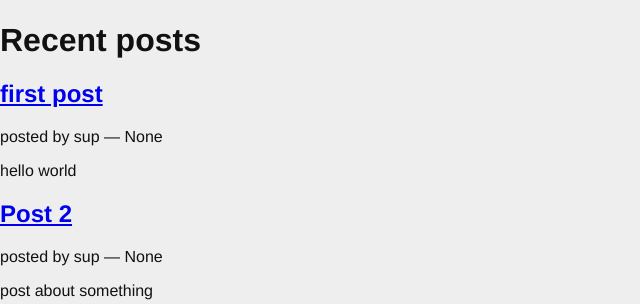
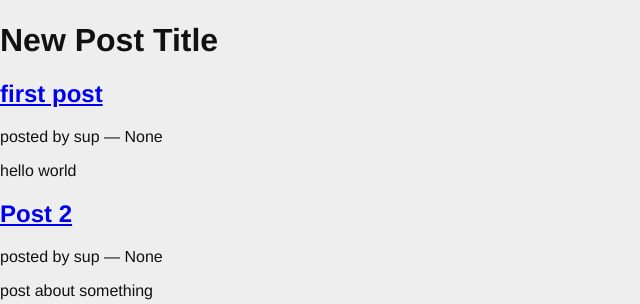
Before and after one commit to drdrdr333/django-blog_2, a Django app: page / in a window 1280 px wide. Shown: the part 20-324 px from the top of the page, without its empty margins (0-640 px from the left). Run offline with Django 4.2, Linux system fonts and the light colour scheme; data comes from the database, SQL or seed files in the repository.

Commit message:
changed title, fixed test to match

```diff
--- a/mysite/blogging/templates/blogging/list.html
+++ b/mysite/blogging/templates/blogging/list.html
@@ -1,6 +1,6 @@
 {% extends 'base.html' %}
 {% block content %}
-<h1>Recent posts</h1>
+<h1>New Post Title</h1>
 {% comment %}
 Here is where the query happens
 {% endcomment %}
--- a/mysite/blogging/tests.py
+++ b/mysite/blogging/tests.py
@@ -46,7 +46,7 @@ class FrontEndTestCase(TestCase):
         resp = self.client.get('/')
         # the content of the rendered response is always a bytestring
         resp_text = resp.content.decode(resp.charset)
-        self.assertTrue("Recent posts" in resp_text)
+        self.assertTrue("New Post Title" in resp_text)
         # helper = Post.objects.all()
         # print(helper)
         for count in range(1, 11):
```
